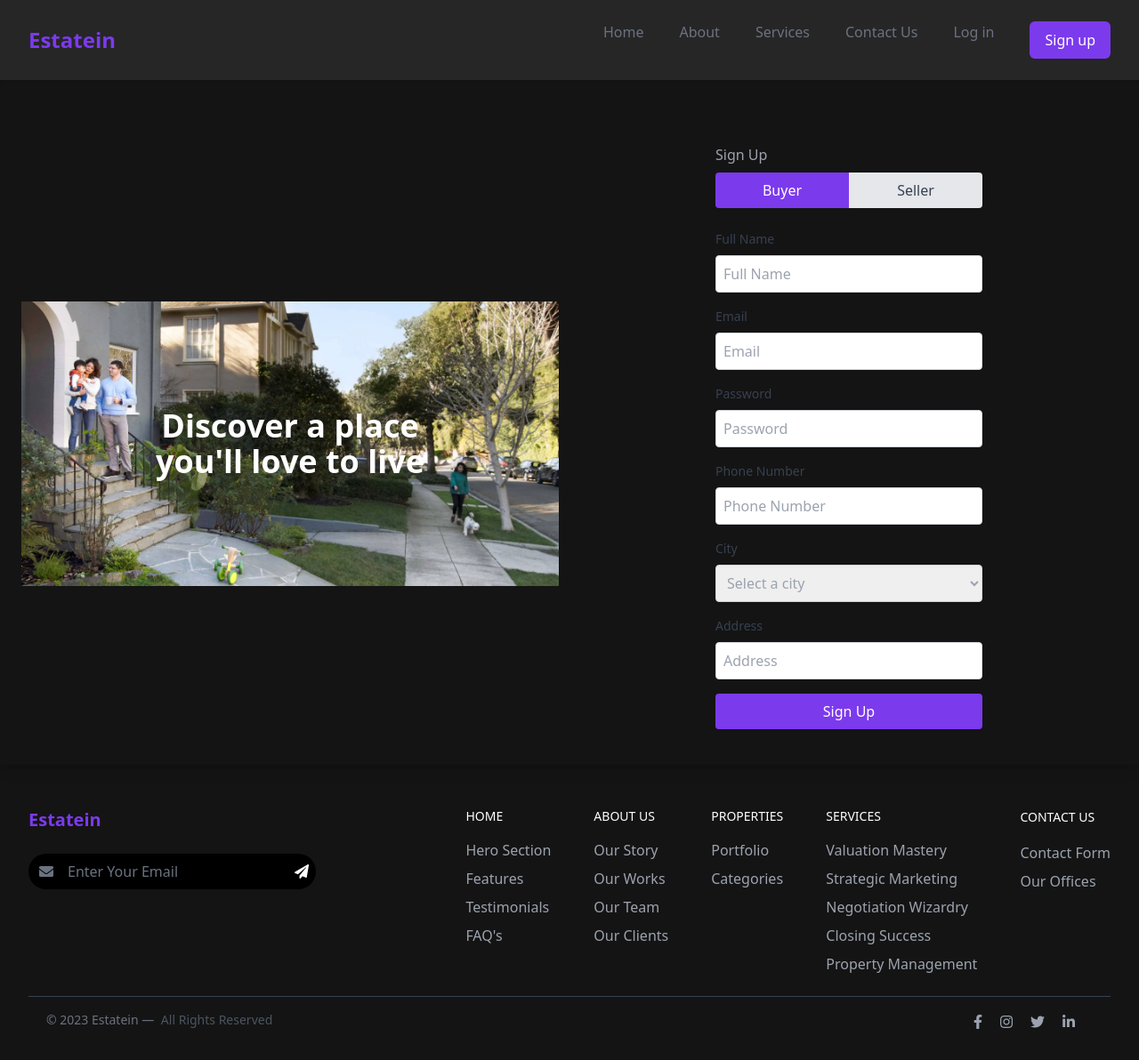
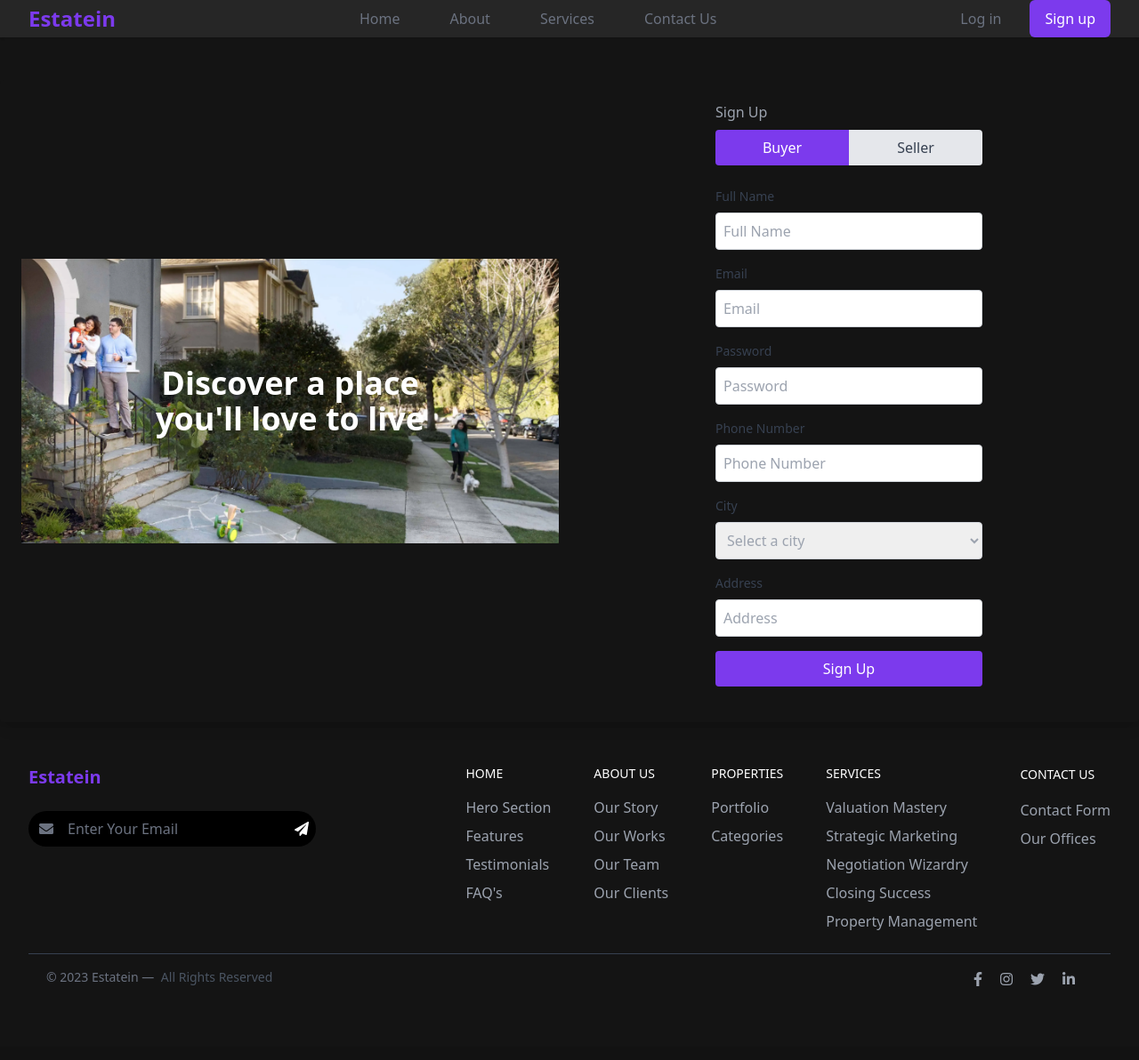
Before and after one commit to itzibtihal/immo, a PHP site: page /MVC_Library/View/auth/signup.php in a window 1280 px wide. Shown: the top 1192 px of the page at 89% size. After the commit the page ends 1109 px from the top, so only its background shows below. Run offline with PHP 8.4, Linux system fonts and the light colour scheme; some libraries are stand-ins or nearby versions.

Commit message:
fix nav bar

```diff
--- /dev/null
+++ b/Assets/css/style.css
@@ -0,0 +1,127 @@
+.nav-container {
+    display: flex;
+    justify-content: center;
+    align-items: center;
+}
+
+.logo {
+    margin-right: auto;
+}
+
+.nav-menu {
+    display: flex;
+    justify-content: center;
+    gap: 1rem;
+}
+
+.nav-right {
+    margin-left: auto;
+}
+
+.hamburger {
+    display: none;
+    cursor: pointer;
+}
+
+.hamburger div {
+    width: 30px;
+    height: 3px;
+    background-color: #ffffff;
+    margin: 6px 0;
+    transition: all 0.3s ease;
+}
+
+@media (max-width: 768px) {
+    .hamburger {
+        display: block;
+    }
+
+    .nav-menu {
+        display: none;
+    }
+
+    .nav-menu.responsive {
+        display: block;
+        position: absolute;
+        width: 100%;
+        top: 60px;
+        left: 0;
+        right: 0;
+        background-color: #262626;
+    }
+}
+
+.form-inputs-container {
+    max-width: 300px;
+    margin: 0 auto;
+}
+
+.form-inputs-container label {
+    display: block;
+    color: #374151;
+    margin-bottom: 0.5rem;
+    font-size: 0.875rem;
+}
+
+.form-inputs-container input,
+.form-inputs-container select,
+.form-inputs-container button {
+    display: block;
+    width: 100%;
+    margin-bottom: 1rem;
+}
+
+.custom-bg {
+    background-color: #141414;
+}
+
+.custom-bg2 {
+    background-color: #262626;
+}
+
+.footer-links li {
+    line-height: 2;
+}
+
+.footer-links {
+    padding-bottom: 20px;
+}
+
+.nav-container {
+    display: flex;
+    justify-content: space-between;
+    align-items: center;
+    width: 100%;
+}
+
+.nav-menu {
+    display: flex;
+    justify-content: center;
+    gap: 1rem;
+}
+
+.nav-right {
+    display: flex;
+    align-items: center;
+}
+
+@media (max-width: 768px) {
+    .hamburger {
+        display: block;
+    }
+
+    .nav-menu,
+    .nav-right {
+        display: none;
+    }
+
+    .nav-menu.responsive {
+        display: block;
+        position: absolute;
+        width: 100%;
+        top: 60px;
+        left: 0;
+        background-color: #262626;
+        flex-direction: column;
+    }
+}
--- /dev/null
+++ b/Assets/js/myscript.js
@@ -0,0 +1,4 @@
+function toggleMenu() {
+    const menu = document.querySelector('.nav-menu');
+    menu.classList.toggle('responsive');
+}
--- a/View/auth/signup.php
+++ b/View/auth/signup.php
@@ -4,95 +4,40 @@
     <meta charset="UTF-8">
     <meta name="viewport" content="width=device-width, initial-scale=1.0">
     <title>Estatein - Discover a place you'll love to live</title>
-    <!-- Include Tailwind CSS from CDN -->
     <link href="https://cdn.jsdelivr.net/npm/tailwindcss@2.1.2/dist/tailwind.min.css" rel="stylesheet">
-    <!-- Include Font Awesome from CDN -->
     <link rel="stylesheet" href="https://cdnjs.cloudflare.com/ajax/libs/font-awesome/5.15.3/css/all.min.css">
+    <link href="../../Assets/css/style.css" rel="stylesheet">
+
 </head>
-<style>
-    .hamburger {
-        display: none;
-        cursor: pointer;
-    }
-    .hamburger div {
-        width: 30px;
-        height: 3px;
-        background-color: #ffffff;
-        margin: 6px 0;
-        transition: all 0.3s ease;
-    }
-    @media (max-width: 768px) {
-        .hamburger {
-            display: block;
-        }
-        .nav-menu {
-            display: none;
-        }
-        .nav-menu.responsive {
-            display: block;
-            position: absolute;
-            width: 100%;
-            top: 60px;
-            left: 0;
-            right: 0;
-            background-color: #262626;
-        }
-    }
-    .form-inputs-container {
-        max-width: 300px; /* Adjust this value to the desired width */
-        margin: 0 auto;
-    }
 
-    .form-inputs-container label {
-        display: block;
-        color: #374151; /* This is the color for the labels */
-        margin-bottom: 0.5rem; /* Adds space between label and input */
-        font-size: 0.875rem; /* Example font size, adjust as needed */
-    }
+<body class="custom-bg text-gray-400">
 
-    .form-inputs-container input,
-    .form-inputs-container select,
-    .form-inputs-container button {
-        display: block;
-        width: 100%;
-        margin-bottom: 1rem; /* Adds space between form fields */
-    }
-    .custom-bg {
-        background-color: #141414;
-    }
-    .custom-bg2 {
-        background-color: #262626;
-    }
-    .footer-links li {
-        line-height: 2;
-    }
-    .footer-links{
-        padding-bottom: 20px;
-    }
-</style>
-<body class="custom-bg text-gray-400">
 <!-- Header -->
 <header class="custom-bg2 shadow">
-    <div class="max-w-7xl mx-auto px-4 sm:px-6 lg:px-8 flex justify-between items-center py-6 md:space-x-10">
-        <a href="#" class="text-2xl font-extrabold text-purple-600">Estatein</a>
+    <div class="max-w-7xl mx-auto px-4 sm:px-6 lg:px-8 nav-container">
+        <a href="#" class="logo text-2xl font-extrabold text-purple-600">Estatein</a>
+        <!-- Desktop navigation menu -->
+        <nav class="nav-menu hidden md:flex space-x-10">
+            <a href="#" class="text-base font-medium text-gray-500 hover:text-gray-900">Home</a>
+            <a href="#" class="text-base font-medium text-gray-500 hover:text-gray-900">About</a>
+            <a href="#" class="text-base font-medium text-gray-500 hover:text-gray-900">Services</a>
+            <a href="#" class="text-base font-medium text-gray-500 hover:text-gray-900">Contact Us</a>
+        </nav>
+        <div class="nav-right hidden md:flex">
+            <a href="#" class="whitespace-nowrap text-base font-medium text-gray-500 hover:text-gray-900">Log in</a>
+            <a href="#" class="ml-8 whitespace-nowrap inline-flex items-center justify-center bg-purple-600 text-base font-medium text-white px-4 py-2 border border-transparent rounded-md shadow-sm hover:bg-purple-700">Sign up</a>
+        </div>
+        <!-- Hamburger icon for mobile view -->
         <div class="hamburger md:hidden" onclick="toggleMenu()">
             <div></div>
             <div></div>
             <div></div>
         </div>
-        <nav class="nav-menu hidden md:flex space-x-10">
-            <a href="#" class="text-base font-medium text-gray-500 hover:text-gray-900">Home</a>
-            <a href="#" class="text-base font-medium text-gray-500 hover:text-gray-900">About</a>
-            <a href="#" class="text-base font-medium text-gray-500 hover:text-gray-900">Services</a>
-            <a href="#" class="text-base font-medium text-gray-500 hover:text-gray-900">Contact Us</a>
-            <a href="#" class="whitespace-nowrap text-base font-medium text-gray-500 hover:text-gray-900">Log in</a>
-            <a href="#" class="ml-8 whitespace-nowrap inline-flex items-center justify-center bg-purple-600 text-base font-medium text-white px-4 py-2 border border-transparent rounded-md shadow-sm hover:bg-purple-700">Sign up</a>
-        </nav>
     </div>
 </header>
 
-<!-- Responsive Navigation Menu -->
-<nav class="nav-menu md:hidden">
+<!-- Mobile navigation menu -->
+<nav id="mobileMenu" class="hidden md:hidden">
     <a href="#" class="block py-2 px-4 text-sm text-gray-500 hover:bg-gray-700 hover:text-white">Home</a>
     <a href="#" class="block py-2 px-4 text-sm text-gray-500 hover:bg-gray-700 hover:text-white">About</a>
     <a href="#" class="block py-2 px-4 text-sm text-gray-500 hover:bg-gray-700 hover:text-white">Services</a>
@@ -148,9 +93,7 @@
         </div>
     </div>
 </div>
-</div>
-</div>
-<!-- Footer -->
+
 <footer class="custom-bg text-gray-400">
     <div class="max-w-7xl mx-auto py-12 px-4 sm:px-6 lg:px-8">
         <div class="flex flex-wrap justify-between">
@@ -163,7 +106,9 @@
                   <span class="text-gray-500 ml-3">
                     <i class="fas fa-envelope"></i>
                   </span>
-                    <input type="text" placeholder="Enter Your Email" class="px-4 py-2 w-full bg-black text-white placeholder-gray-500 focus:outline-none">
+                    <label>
+                        <input type="text" placeholder="Enter Your Email" class="px-4 py-2 w-full bg-black text-white placeholder-gray-500 focus:outline-none">
+                    </label>
                     <button class="p-2 hover:bg-purple-700 transition-colors duration-300">
                         <i class="fas fa-paper-plane text-white"></i>
                     </button>
@@ -246,17 +191,6 @@
         </div>
     </div>
 </footer>
-
-<script>
-    function toggleMenu() {
-        var menu = document.querySelector('.nav-menu');
-        menu.classList.toggle('responsive');
-    }
-</script>
-
+<script src="../../Assets/js/myscript.js"></script>
 </body>
 </html>
-
-
-</body>
-</html>
```
Also changed, not shown: SQL/Script.sql (+85 -0 lines).
